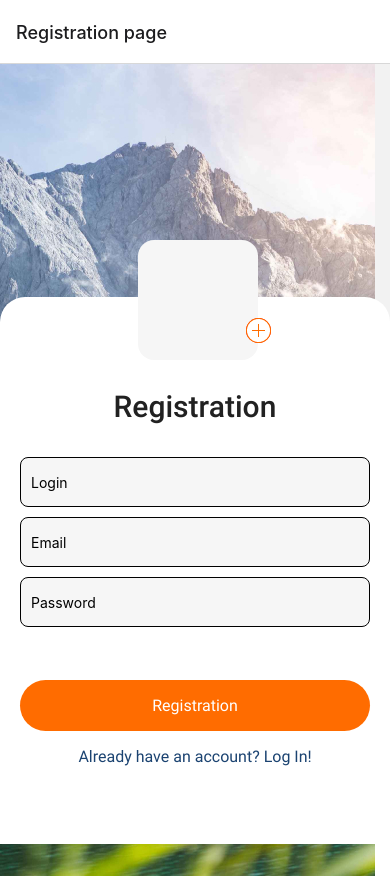
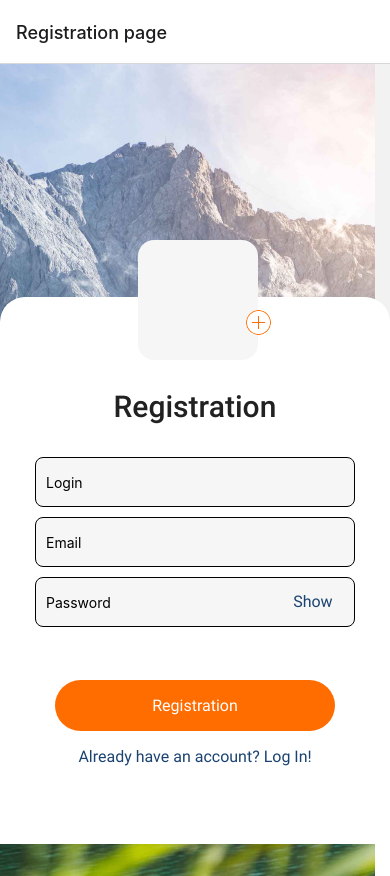
Before and after one commit to Valerii-Postrybailo/ReactNativeSimpleBlogApp, a React Native app: screen /Registration in a window 390 px wide. Built offline with nearby package versions, Linux system fonts and the light colour scheme.

Commit message:
+rotate mode +hide/show btn

```diff
--- a/Screens/LoginScreen/LoginScreen.jsx
+++ b/Screens/LoginScreen/LoginScreen.jsx
@@ -10,6 +10,7 @@ import {
   TouchableOpacity,
   Text,
   ImageBackground,
+  Dimensions,
 } from "react-native";
 
 import * as SplashScreen from 'expo-splash-screen';
@@ -27,16 +28,49 @@ export default function LoginScreen({ navigation }) {
   const [isShowKeyboard, setIsShowKeyboard] = useState(false);
   const [state, setState] = useState(initialState)
 
+  const [secureTextEntry, setSecureTextEntry] = useState(true)
+
+  const [dimensions, setDimensions] = useState(Dimensions.get('window').width - 35 * 2)
+
+
+//////////////////////////////////////////////////////////////////////
+
+  const showOrHideSecureTextEnty = () => {
+    if (secureTextEntry == true){
+      setSecureTextEntry(false)
+    } else {
+      setSecureTextEntry(true)
+    }
+  }
+
+///////////////////////////////////////////////////////////////////////
+
   const keyboardHide = () =>{
     setIsShowKeyboard(false)
     Keyboard.dismiss()
     console.log(state)
     setState(initialState)
   }
+///////////////////////////////////////////////////////////////////////////
 
   const loadScene = () =>{
     navigation.navigate("Registration")
   }
+
+////////////////////////////////////////////////////////////////////////////
+
+  const btnWidthHandler = () =>{
+    const width  = Dimensions.get("window").width- 35 *2
+    console.log(width)
+    setDimensions(width)
+  }
+
+  useEffect(()=>{
+    const dimensionsHandler=Dimensions.addEventListener('change',btnWidthHandler)
+    return ()=>dimensionsHandler.remove()
+},[])
+
+//////////////////////////////////////////////////////////////////////
 
   const [fontsLoaded] = Font.useFonts({
     "Roboto-Regular":require("../../assets/fonts/Roboto-Regular.ttf"),
@@ -65,7 +99,7 @@ export default function LoginScreen({ navigation }) {
 
           <View style={{ ...styles.container, paddingBottom: isShowKeyboard ? 32 : 100 }}>
 
-            <View style={styles.form_container}>
+            <View style={{width: dimensions}}>
 
               <KeyboardAvoidingView
                 behavior={Platform.OS == "ios" ? "padding" : "height"}
@@ -80,6 +114,8 @@ export default function LoginScreen({ navigation }) {
                   onFocus = {() => setIsShowKeyboard(true)}
                   onChangeText={(value) => setState((prevState) => ({ ...prevState, email: value }))}
                 />
+                <View>
+
 
                   <TextInput
                     value={state.password}
@@ -87,8 +123,16 @@ export default function LoginScreen({ navigation }) {
                     style={styles.input}
                     onFocus = {() => setIsShowKeyboard(true)}
                     onChangeText={(value) => setState((prevState) => ({ ...prevState, password: value }))}
-                  secureTextEntry={true}
+                    secureTextEntry={secureTextEntry}
                   />
+
+                  <TouchableOpacity style={styles.hideShowPasswordBtn} onPress={showOrHideSecureTextEnty}>
+                    {secureTextEntry?
+                      <Text style = {styles.hideShowPasswordBtnText}>Show</Text> :
+                      <Text style = {styles.hideShowPasswordBtn}>Hide</Text>
+                    }
+                  </TouchableOpacity>
+                </View>
 
                 {isShowKeyboard != true &&
                   <TouchableOpacity style = {styles.login_btn} onPress = {keyboardHide}>
@@ -118,6 +162,8 @@ const styles = StyleSheet.create({
   },
 
   container: {
+    alignItems: "center",
+
     width: "100%",
     paddingTop: 32,
     paddingBottom:78,
@@ -129,7 +175,7 @@ const styles = StyleSheet.create({
   },
 
   form_container:{
-    marginHorizontal: 20,
+    // marginHorizontal: 20,
   },
 
   bg_image: {
@@ -163,9 +209,27 @@ const styles = StyleSheet.create({
     borderRadius: 8,
   },
 
+  hideShowPasswordBtn: {
+    position: "absolute",
+    top: "25%",
+    right: "7%",
+  },
+
+  hideShowPasswordBtnText: {
+    fontFamily: 'Roboto-Regular',
+    fontStyle: "normal",
+    fontWeight: "400",
+    fontSize: 16,
+    lineHeight: 19,
+
+    color: "#1B4371",
+  },
+
   //////////////////////////////////////////////
 
   login_btn: {
+    marginHorizontal:20,
+
     marginTop:43,
     marginBottom: 16,
     paddingTop: 16,
--- a/Screens/RegistrationScreen/RegistrationScreen.jsx
+++ b/Screens/RegistrationScreen/RegistrationScreen.jsx
@@ -10,7 +10,9 @@ import {
   Text,
   TouchableOpacity,
   ImageBackground,
-  Image
+  Image,
+  Dimensions,
+  ScrollView,
 } from "react-native";
 
 import * as SplashScreen from 'expo-splash-screen';
@@ -26,9 +28,19 @@ export default function RegistrationScreen({navigation}) {
 
   console.log(Platform.OS)
 
-
   const [isShowKeyboard, setIsShowKeyboard] = useState(false);
   const [state, setState] = useState(initialState)
+  const [dimensions, setDimensions] = useState(Dimensions.get('window').width - 35 * 2)
+
+  const [secureTextEntry, setSecureTextEntry] = useState(true)
+
+  const showOrHideSecureTextEnty = () => {
+    if (secureTextEntry == true){
+      setSecureTextEntry(false)
+    } else {
+      setSecureTextEntry(true)
+    }
+  }
 
   const loadScene = () =>{
     navigation.navigate("Login")
@@ -40,6 +52,21 @@ export default function RegistrationScreen({navigation}) {
     console.log(state)
     setState(initialState)
   }
+
+///////////////////////////////////////////////////////////////////////////////
+
+  const btnWidthHandler = () =>{
+    const width  = Dimensions.get("window").width- 35 *2
+    console.log(width)
+    setDimensions(width)
+  }
+
+  useEffect(()=>{
+    const dimensionsHandler=Dimensions.addEventListener('change',btnWidthHandler)
+    return ()=>dimensionsHandler.remove()
+},[])
+
+///////////////////////////////////////////////////////////////////////////////
 
   const [fontsLoaded] = Font.useFonts({
     "Roboto-Regular":require("../../assets/fonts/Roboto-Regular.ttf"),
@@ -60,21 +87,22 @@ export default function RegistrationScreen({navigation}) {
     SplashScreen.hideAsync();
   }
 
+/////////////////////////////////////////////////////////////////////////////////
+
   return (
-    <TouchableWithoutFeedback  onPress={Keyboard.dismiss}>
+    <TouchableWithoutFeedback onPress={Keyboard.dismiss}>
       <View style={styles.main_container}>
         <ImageBackground source={require("../../assets/photo_BG.jpg")} style={styles.bg_image} >
-
           <View style={styles.container}>
 
-            <View style={styles.form_container}>
+            <View style={{width: dimensions}}>
 
               <KeyboardAvoidingView
                   behavior={Platform.OS == "ios" ? "padding" : "height"}
               >
 
                 <View style={styles.avatar}>
-                  <TouchableOpacity style = {{backgroundColor:"red", width:25, borderRadius:50, left: "90%", top: "65%"}}>
+                  <TouchableOpacity style = {StyleSheet.addImage}>
                     <Image source={require('../../assets/add.png')} style={styles.addImage}/>
                   </TouchableOpacity>
                 </View>
@@ -97,15 +125,23 @@ export default function RegistrationScreen({navigation}) {
                   onChangeText = {(value)=> setState((prevState) =>({...prevState, email: value}) )}
                 />
 
+                <View>
                   <TextInput
                     value={state.password}
                     placeholder="Password"
                     style={styles.input}
-                  onFocus = {() => setIsShowKeyboard(true)}
+                    onFocus={() => setIsShowKeyboard(true)}
                     onChangeText={(value) => setState((prevState) => ({ ...prevState, password: value }))}
-                  secureTextEntry={true}
+                    secureTextEntry={secureTextEntry}
                   />
 
+                  <TouchableOpacity style={styles.hideShowPasswordBtn} onPress={showOrHideSecureTextEnty}>
+                    {secureTextEntry?
+                      <Text style = {styles.hideShowPasswordBtnText}>Show</Text> :
+                      <Text style = {styles.hideShowPasswordBtn}>Hide</Text>
+                    }
+                  </TouchableOpacity>
+                </View>
 
 
                 <TouchableOpacity style = {styles.registaration_btn} onPress = {keyboardHide}>
@@ -128,10 +164,11 @@ export default function RegistrationScreen({navigation}) {
 const styles = StyleSheet.create({
 
   main_container: {
-    flex:1,
+    flex: 1,
   },
 
   container: {
+    alignItems: "center",
 
     width: "100%",
     paddingTop:92,
@@ -141,10 +178,11 @@ const styles = StyleSheet.create({
     borderTopRightRadius: 25,
 
     backgroundColor: "#FFFFFF",
+
   },
 
   form_container: {
-    marginHorizontal: 20,
+    // marginHorizontal: 20,
   },
 
   //////////////////////////////////////////////////////////////////
@@ -163,6 +201,22 @@ const styles = StyleSheet.create({
     border: "1#E8E8E8",
   },
 
+  hideShowPasswordBtn: {
+    position: "absolute",
+    top: "25%",
+    right: "7%",
+  },
+
+  hideShowPasswordBtnText: {
+    fontFamily: 'Roboto-Regular',
+    fontStyle: "normal",
+    fontWeight: "400",
+    fontSize: 16,
+    lineHeight: 19,
+
+    color: "#1B4371",
+  },
+
   avatar:{
     position: "absolute",
     top: "-25%",
@@ -176,10 +230,13 @@ const styles = StyleSheet.create({
   },
 
   addImage: {
-    // position: "relative",
-    // left: 0,
-    // width: 25,
-    // height: 25,
+    width: 25,
+    height:25,
+    borderRadius: 50,
+    left: "90%",
+    top: "280%",
+
+    backgroundColor: "white",
   },
 
   h1: {
@@ -197,7 +254,8 @@ const styles = StyleSheet.create({
 
   ////////////////////////////////////////////
 
-  registaration_btn:{
+  registaration_btn: {
+    marginHorizontal:20,
     marginTop:43,
 
     paddingTop: 16,
@@ -238,6 +296,6 @@ const styles = StyleSheet.create({
   bg_image: {
     flex:1,
     resizeMode:"cover",
-    justifyContent:"flex-end",
+    justifyContent: "flex-end",
   },
 });
--- a/app.json
+++ b/app.json
@@ -3,7 +3,7 @@
     "name": "myNewProject",
     "slug": "myNewProject",
     "version": "1.0.0",
-    "orientation": "portrait",
+    "orientation": "default",
     "icon": "./assets/icon.png",
     "userInterfaceStyle": "light",
     "splash": {
```
Lines whose indentation alone changed are shown as unchanged.
